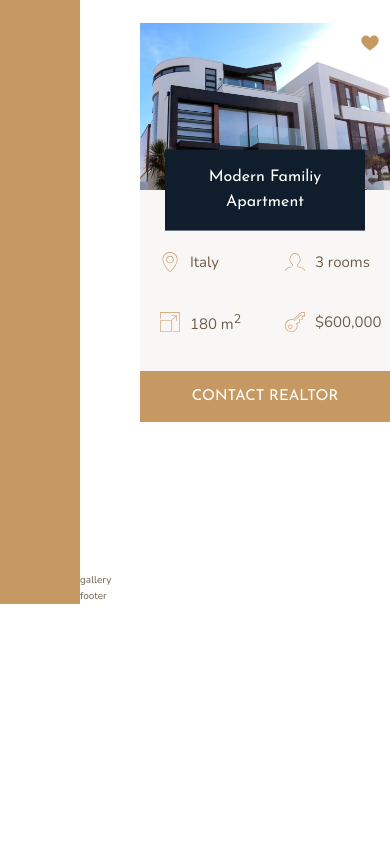
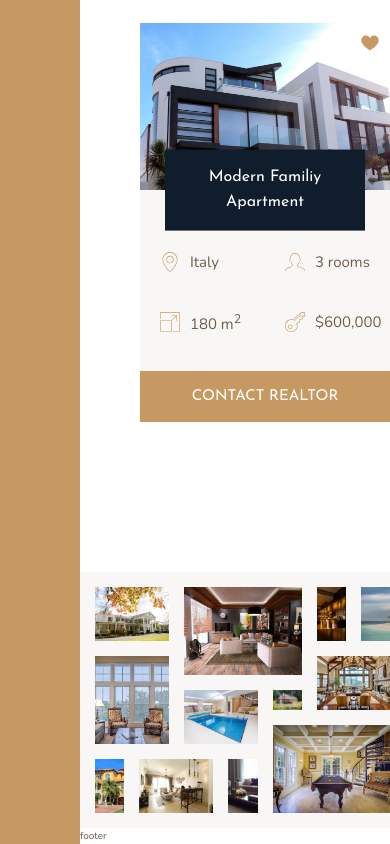
Before and after one commit to meharpreetsingh/nexter, a website: page index.html in a window 390 px wide. Shown: the part 5169-6013 px from the top of the page. Before the commit the page ends 5773 px from the top, so only its background shows below. Drawn offline with nearby package versions, Linux system fonts and the light colour scheme.

Commit message:
Add non responsive part of gallery

```diff
--- a/index.html
+++ b/index.html
@@ -293,7 +293,49 @@
     </section>
 
     <section class="gallery">
-        gallery
+        <figure class="gallery__item gallery__item--1">
+            <img src="resources/img/gal-1.jpeg" alt="Gallery image 1" class="gallery__img">
+        </figure>
+        <figure class="gallery__item gallery__item--2">
+            <img src="resources/img/gal-2.jpeg" alt="Gallery image 2" class="gallery__img">
+        </figure>
+        <figure class="gallery__item gallery__item--3">
+            <img src="resources/img/gal-3.jpeg" alt="Gallery image 3" class="gallery__img">
+        </figure>
+        <figure class="gallery__item gallery__item--4">
+            <img src="resources/img/gal-4.jpeg" alt="Gallery image 4" class="gallery__img">
+        </figure>
+        <figure class="gallery__item gallery__item--5">
+            <img src="resources/img/gal-5.jpeg" alt="Gallery image 5" class="gallery__img">
+        </figure>
+        <figure class="gallery__item gallery__item--6">
+            <img src="resources/img/gal-6.jpeg" alt="Gallery image 6" class="gallery__img">
+        </figure>
+        <figure class="gallery__item gallery__item--7">
+            <img src="resources/img/gal-7.jpeg" alt="Gallery image 7" class="gallery__img">
+        </figure>
+        <figure class="gallery__item gallery__item--8">
+            <img src="resources/img/gal-8.jpeg" alt="Gallery image 8" class="gallery__img">
+        </figure>
+        <figure class="gallery__item gallery__item--9">
+            <img src="resources/img/gal-9.jpeg" alt="Gallery image 9" class="gallery__img">
+        </figure>
+        <figure class="gallery__item gallery__item--10">
+            <img src="resources/img/gal-10.jpeg" alt="Gallery image 10" class="gallery__img">
+        </figure>
+        <figure class="gallery__item gallery__item--11">
+            <img src="resources/img/gal-11.jpeg" alt="Gallery image 11" class="gallery__img">
+        </figure>
+        <figure class="gallery__item gallery__item--12">
+            <img src="resources/img/gal-12.jpeg" alt="Gallery image 12" class="gallery__img">
+        </figure>
+        <figure class="gallery__item gallery__item--13">
+            <img src="resources/img/gal-13.jpeg" alt="Gallery image 13" class="gallery__img">
+        </figure>
+        <figure class="gallery__item gallery__item--14">
+            <img src="resources/img/gal-14.jpeg" alt="Gallery image 14" class="gallery__img">
+        </figure>
+
     </section>
 
     <footer class="footer">
--- a/resources/sass/_gallery.scss
+++ b/resources/sass/_gallery.scss
@@ -1,3 +1,89 @@
-.gallery{
-    grid-column: full-start / full-end;
+.gallery {
+  background-color: $color-grey-light-1;
+  grid-column: full-start / full-end;
+
+  display: grid;
+  grid-template-columns: repeat(8, 1fr);
+  grid-template-rows: repeat(7, 5vw);
+  grid-gap: 1.5rem;
+  padding: 1.5rem;
+
+  &__item {
+    &--1 {
+      grid-row: 1 / span 2;
+      grid-column: 1 / span 2;
+    }
+
+    &--2 {
+      grid-row: 1 / span 3;
+      grid-column: 3 / span 3;
+    }
+
+    &--3 {
+      grid-row: 1 / span 2;
+      grid-column: 6 / 7;
+    }
+
+    &--4 {
+      grid-row: 1 / span 2;
+      grid-column: 7 / -1;
+    }
+
+    &--5 {
+      grid-row: 3 / span 3;
+      grid-column: 1 / span 2;
+    }
+
+    &--6 {
+      grid-row: 4 / span 2;
+      grid-column: 3 / span 2;
+    }
+
+    &--7 {
+      grid-row: 4 / 5;
+      grid-column: 5 / 6;
+    }
+
+    &--8 {
+      grid-row: 3 / span 2;
+      grid-column: 6 / span 2;
+    }
+
+    &--9 {
+      grid-row: 3 / span 3;
+      grid-column: 8 / -1;
+    }
+
+    &--10 {
+      grid-row: 6 / span 2;
+      grid-column: 1 / 2;
+    }
+
+    &--11 {
+      grid-row: 6 / span 2;
+      grid-column: 2 / span 2;
+    }
+
+    &--12 {
+      grid-row: 6 / span 2;
+      grid-column: 4 / 5;
+    }
+
+    &--13 {
+      grid-row: 5 / span 3;
+      grid-column: 5 / span 3;
+    }
+
+    &--14 {
+      grid-row: 6 / span 2;
+      grid-column: 8 / -1;
+    }
+  }
+
+  &__img {
+    display: block;
+    width: 100%;
+    height: 100%;
+    object-fit: cover;
+  }
 }
```
Also changed, not shown: resources/css/style.css, 1 other file.
